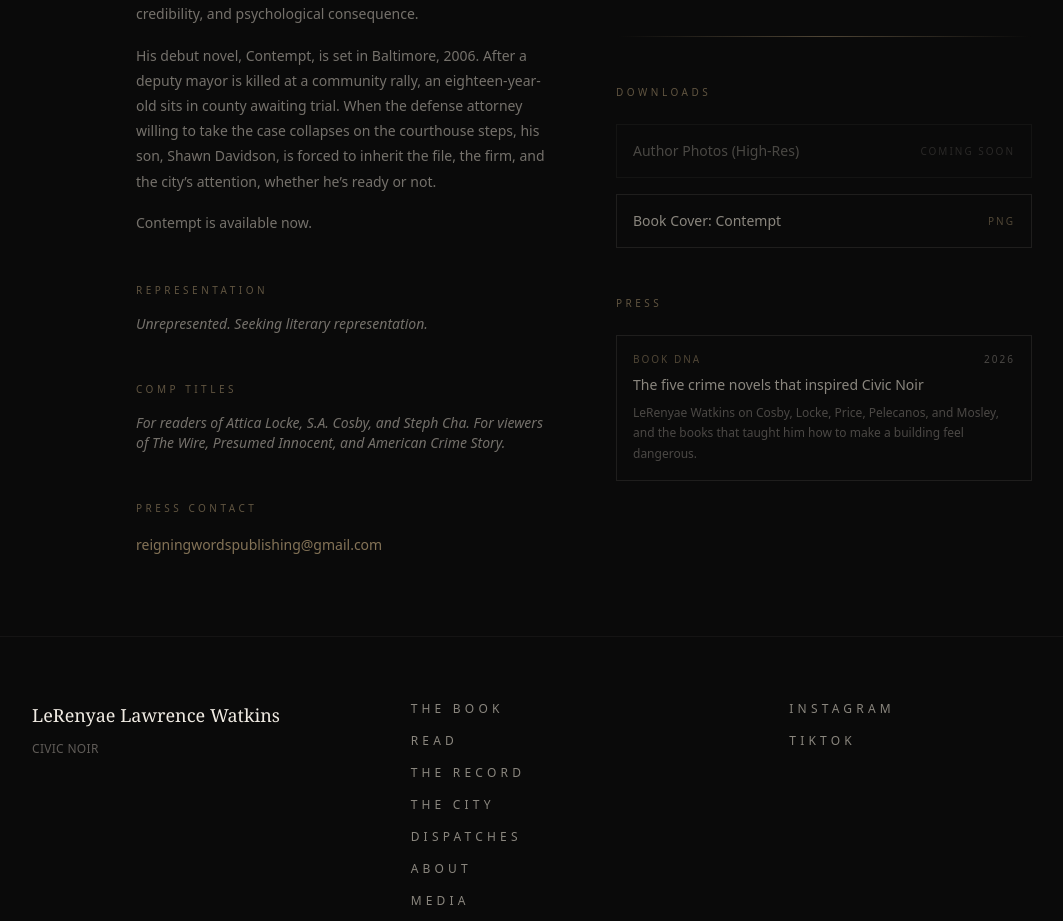
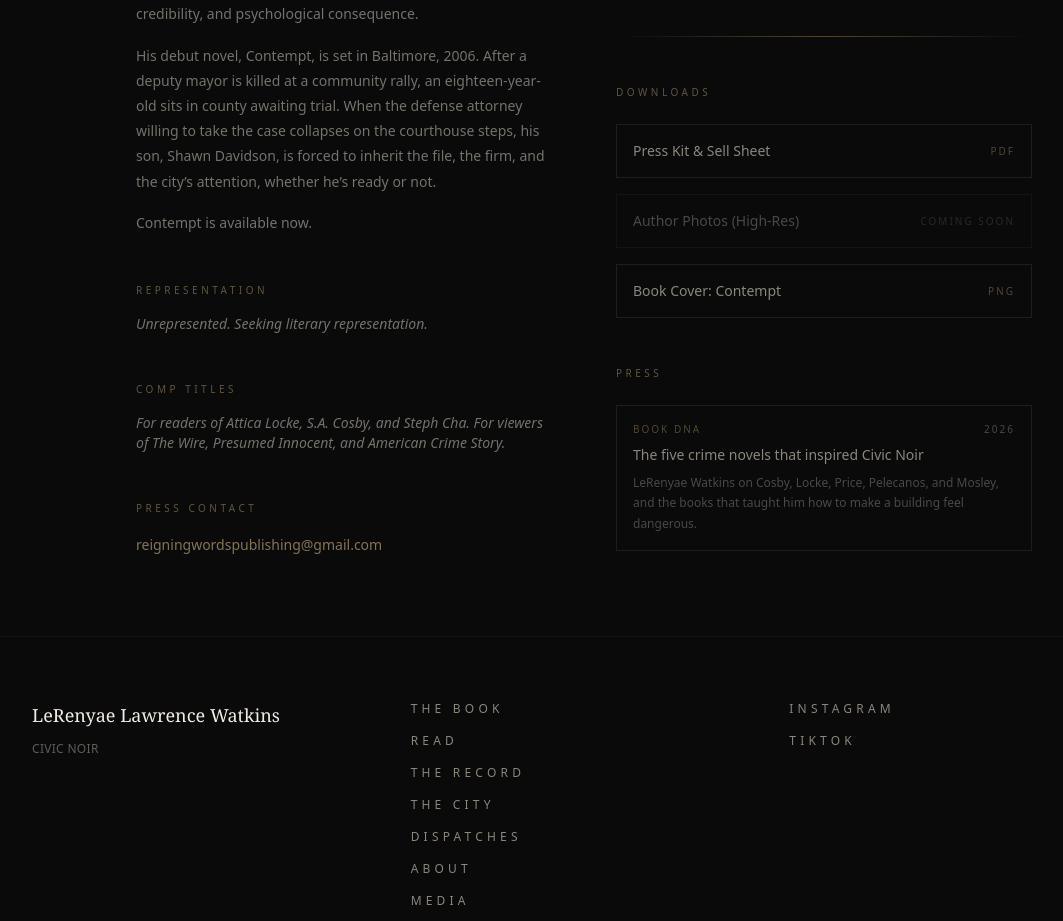
Before and after one commit to lerenyae/Civic-Noir-site, a Next.js app: page /media in a window 1280 px wide. Shown: the part 2373-3294 px from the top of the page, without its empty margins (56-1119 px from the left). Built offline with nearby package versions, Linux system fonts and the light colour scheme.

Commit message:
B7: add Press Kit / Sell Sheet download to /media

```diff
--- a/app/media/page.tsx
+++ b/app/media/page.tsx
@@ -223,6 +223,10 @@ export default function MediaPage() {
                     Downloads
                   </p>
                   <div className="space-y-4">
+                    <a href="/CONTEMPT_Media_Kit.pdf" download className="flex items-center justify-between border border-bone-300/10 p-4 hover:border-gold/20 transition-colors group">
+                      <span className="text-sm text-bone-300/60 font-light group-hover:text-bone-200 transition-colors">Press Kit &amp; Sell Sheet</span>
+                      <span className="text-[10px] text-gold/40 tracking-widest uppercase">PDF</span>
+                    </a>
                     <div className="flex items-center justify-between border border-bone-300/10 p-4 opacity-50">
                       <span className="text-sm text-bone-300/60 font-light">
                         Author Photos (High-Res)
```
